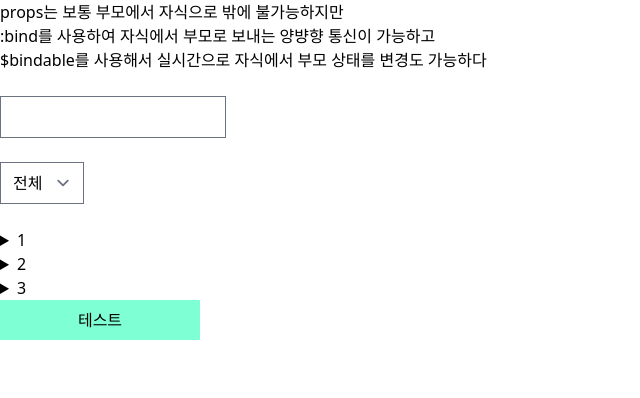
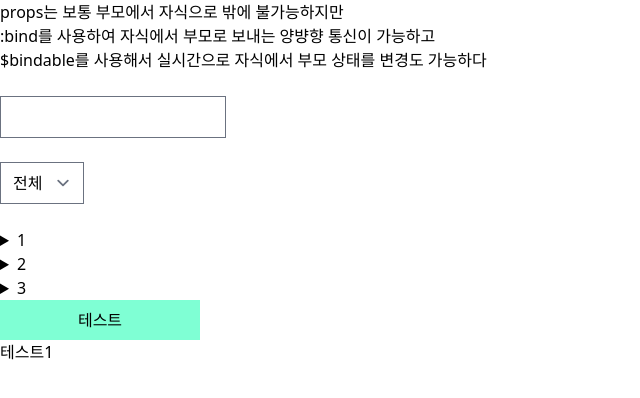
Before and after one commit to DongJae-Go-FE/svelte5, a SvelteKit app: page /bind in a window 1280 px wide. Shown: the top 398 px of the page, without its empty margins (0-640 px from the left). Built offline with nearby package versions, Linux system fonts and the light colour scheme.

Commit message:
bind 업데이트

```diff
--- a/src/routes/bind/+page.svelte
+++ b/src/routes/bind/+page.svelte
@@ -18,6 +18,20 @@
 		{ title: '2', content: '2', isOpen: false },
 		{ title: '3', content: '3', isOpen: false }
 	];
+
+	let html = $state(`<div>테스트1</div>`);
+
+	// let width;
+	// let height;
+	// console.log(width, height);
+
+	/** @type {HTMLCanvasElement} */
+	// let canvas;
+
+	// $effect(() => {
+	// 	const ctx = canvas.getContext('2d');
+	// 	drawStuff(ctx);
+	// });
 </script>
 
 props는 보통 부모에서 자식으로 밖에 불가능하지만<br /> :bind를 사용하여 자식에서 부모로 보내는
@@ -34,7 +48,18 @@ props는 보통 부모에서 자식으로 밖에 불가능하지만<br /> :bind
 <br />
 <Details options={options2} />
 
+<PropsButtonRender>테스트</PropsButtonRender>
 
-<PropsButtonRender>테스트</PropsButtonRender>
+<div contenteditable="true" bind:innerHTML={html}></div>
+
+<!-- <div class="box" bind:offsetWidth={width} bind:offsetHeight={height}></div> -->
+
+<!-- <canvas bind:this={canvas} /> -->
+
 <style>
+	/* .box {
+		background-color: red;
+		width: 100px;
+		height: 100px;
+	} */
 </style>
```
